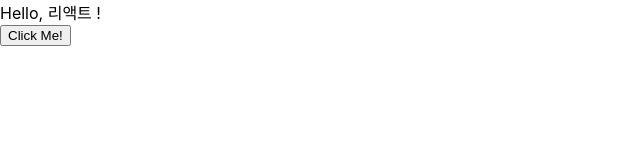
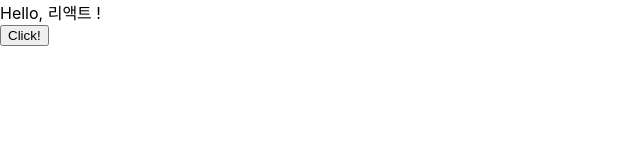
Before and after one commit to rudqo14/typescript_practice, a React (Create React App) app in the folder ts-react/: page / in a window 1280 px wide. Shown: the top 160 px of the page, without its empty margins (0-640 px from the left). Built offline with nearby package versions, Linux system fonts and the light colour scheme.

Commit message:
Add: 타입스크립트에서 컴포넌트를 만들고 프롭스를 관리하는 방법 적용

```diff
--- a/ts-react/src/Greetings.tsx
+++ b/ts-react/src/Greetings.tsx
@@ -15,7 +15,7 @@ function Greetings({ name, mark, optional, onClick }: GreetingsProps) {
             {optional && <p>{optional}</p>}
             <div>
                 <button onClick={handleClick}>
-                    Click Me!
+                    Click!
                 </button>
             </div>
         </div>
```
Also changed, not shown: ts-react/src/App.tsx (line endings or trailing spaces).
